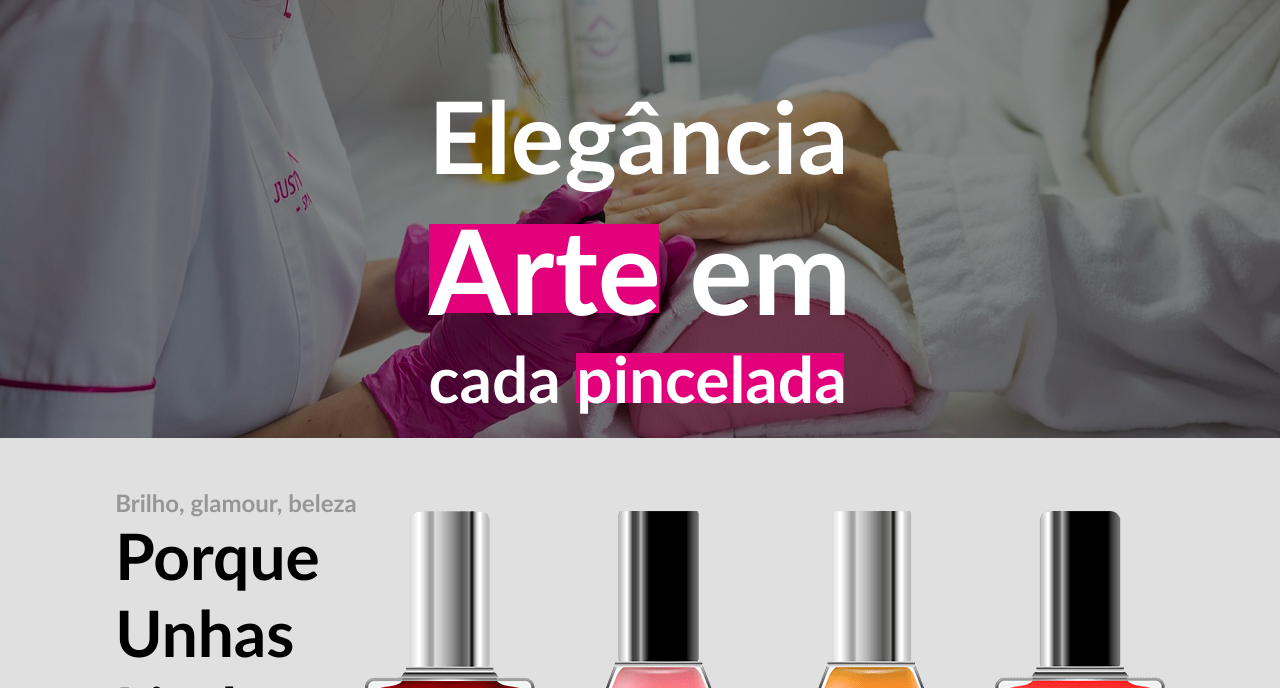
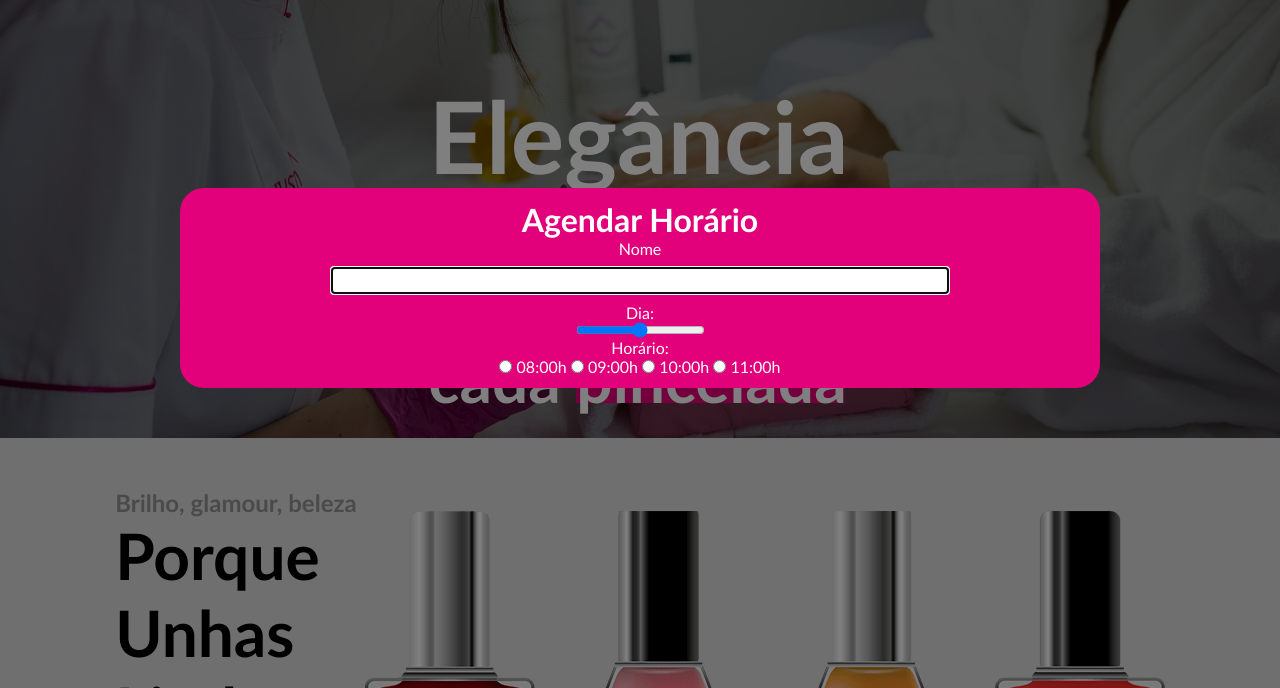
Before and after one commit to carrlosgadelha/sandy-santos, a plain HTML site: page index.html in a window 1280 px wide. Both pictures are taken after a click on the button "AGENDAR". Shown: the part 112-800 px from the top of the page. Drawn offline with Linux system fonts and the light colour scheme.

Commit message:
Começo da criação da área de agendamento!

```diff
--- a/index.html
+++ b/index.html
@@ -15,11 +15,31 @@
                 <li><a href="#servicos">SERVIÇOS</a></li>
                 <li><a href="#photos">FOTOS</a></li>
                 <li><a href="#contato">CONTATO</a></li>
-                <li><button class="btn-default">AGENDAR</button></li>
+                <li><button id="agendarBtn" class="btn-default">AGENDAR</button></li>
             </ul>
         </nav>
         <h2 class="home-text"><span id="elegancia">Elegância</span><br><span id="arte">Arte</span> em<br><span id="cadapincelada">cada <span id="pincel">pincelada</span></span></h2>
     </header>
+    <dialog id="agendarPopup">
+        <div class="modal-style">
+            <h2>Agendar Horário</h2>
+            <label for="modal-name">Nome</label>
+            <input type="text" id="modal-name">
+            <label for="day">Dia:</label>
+            <input type="range" name="day" id="day" min="1" max="31" step="1">
+            <label for="hour">Horário:</label>
+            <div class="options">
+                <input type="radio" value="08:00" name="horario" id="eigth">
+                <label for="eigth">08:00h</label>
+                <input type="radio" value="09:00" name="horario" id="nine">
+                <label for="nine">09:00h</label>
+                <input type="radio" value="10:00" name="horario" id="ten">
+                <label for="ten">10:00h</label>
+                <input type="radio" value="11:00" name="horario" id="eleven">
+                <label for="eleven">11:00h</label>
+            </div>
+        </div>
+    </dialog>
     <main>
         <section id="servicos">
             <div class="servicos-img">
--- a/js/main.js
+++ b/js/main.js
@@ -1,6 +1,8 @@
 (function(){
     const questions = document.getElementsByClassName("question-card")
     const sendBtn = document.getElementById("send-btn")
+    const agendarBtn = document.getElementById("agendarBtn")
+    const modal = document.querySelector("#agendarPopup")
 
     Array.from(questions).forEach((el) => {
         let answerMargin
@@ -15,6 +17,10 @@
         })
     })
 
+    agendarBtn.addEventListener("click", () => {
+        modal.showModal()
+    })
+
     sendBtn.addEventListener("click", (e) => {
         e.preventDefault()
     })
--- a/styles/style.css
+++ b/styles/style.css
@@ -1,5 +1,7 @@
 :root{
     --pink:#e3007b;
+    --modalW: 920px;
+    --modalH: 200px;
 }
 
 * {
@@ -322,3 +324,46 @@ footer {
     align-items: center;
     margin-top: 50px;
 }
+
+.modal-style {
+    background-color: #e3007b;
+    border-radius: 1.5rem;
+    justify-content: center;
+    color: white;
+    align-items: center;
+    display: flex;
+    flex-direction: column;
+    text-align: center;
+    padding: 20px;
+    width: var(--modalW);
+    height: var(--modalH);
+}
+
+.modal-style > h2 {
+    font-size: 2rem;
+    justify-self:normal;
+}
+
+#agendarPopup::backdrop{
+    background-color: rgb(0, 0, 0, .5);
+}
+
+#agendarPopup {
+    background-color: transparent;
+    top: calc(50% - (var(--modalH) / 2));
+    left: calc(50% - (var(--modalW) / 2));
+}
+
+#modal-name {
+    width: 70%;
+    font-size: 1.3rem;
+    margin: 10px 0px;
+}
+
+.options > input {
+    cursor: pointer;
+}
+
+.options > label {
+    cursor: pointer;
+}
```
